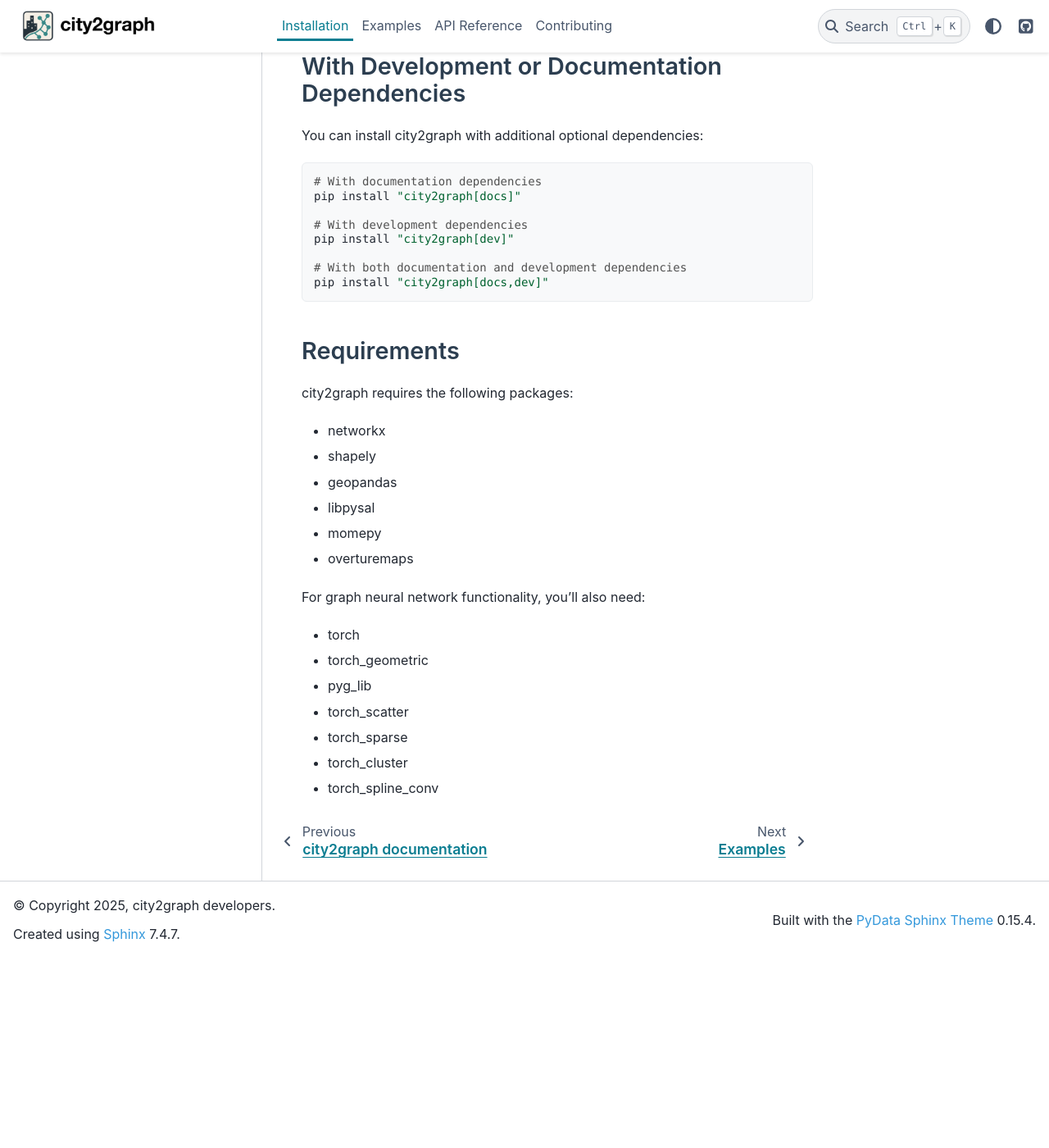
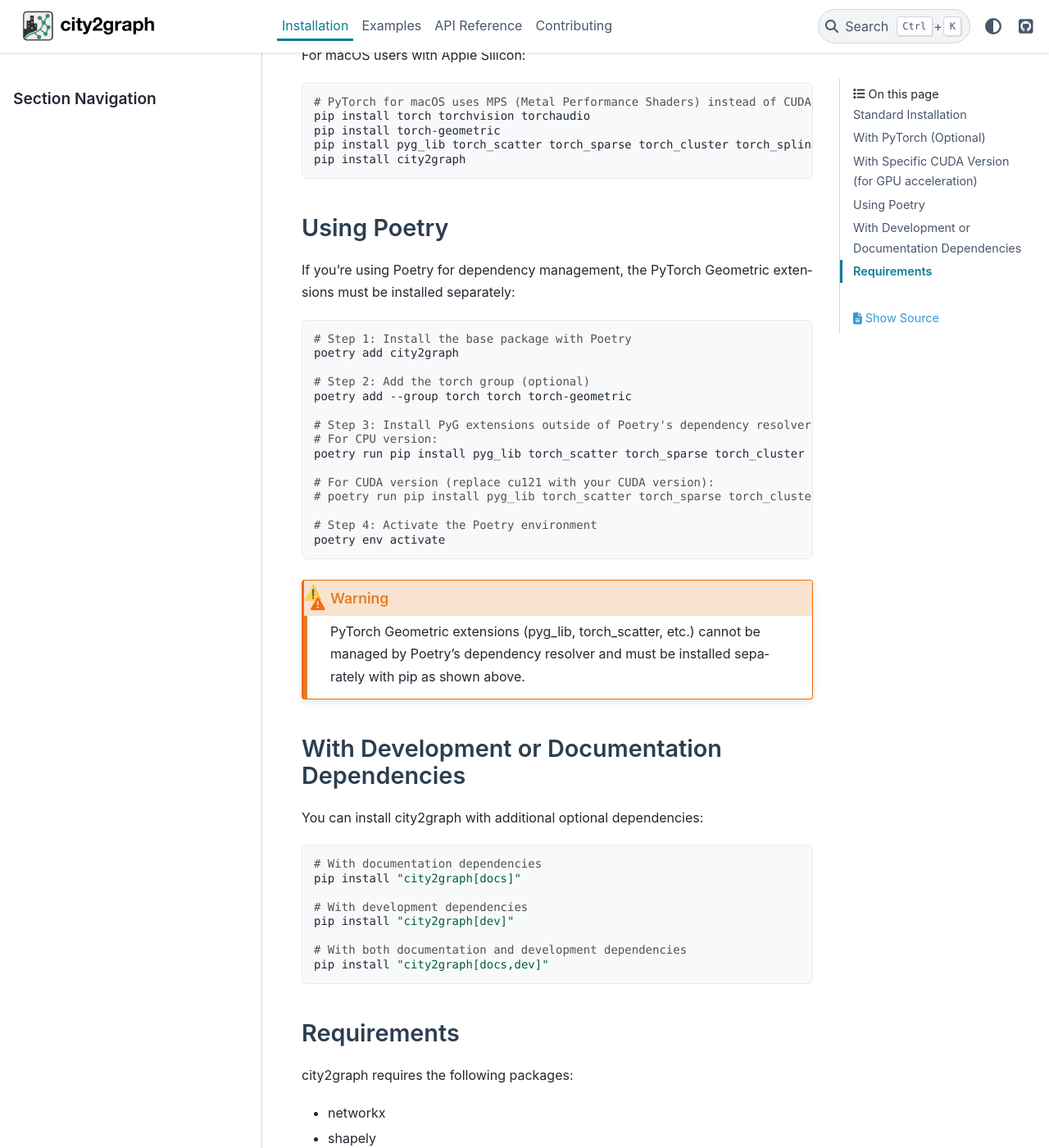
Before and after one commit to yu-ta-sato/city2graph, a Sphinx documentation site: the page built from docs/source/installation.rst, in a window 1280 px wide and 1400 px high, scrolled down 1578 px. Shown: the whole window at 82% size. Built offline with Sphinx 7.4.7 and the PyData theme 0.15.4, drawn with Linux system fonts in a browser that asks for light colours; pages that are not in the unit, such as notebooks, are missing from menus; before the commit the page ends 2748 px from its top, so only the background shows below that; some of the changed text lies outside the part shown.

Commit message:
Separate dependencies of torch and torch_geometric from the core onespo

```diff
--- a/docs/source/installation.rst
+++ b/docs/source/installation.rst
@@ -30,7 +30,10 @@ If you need the graph neural network functionality, install with the torch optio
     # Install with PyTorch and PyTorch Geometric (CPU version)
     pip install "city2graph[torch]"
 
-This will install PyTorch and PyTorch Geometric with CPU support, suitable for development and small-scale processing.
+This will install PyTorch and PyTorch Geometric with CPU support. However, PyTorch Geometric extensions require separate installation as explained in the GPU section below.
+
+.. note::
+   The PyTorch Geometric extensions (pyg_lib, torch_scatter, etc.) are not included in the [torch] extra and must be installed separately as shown in the CUDA/GPU section below.
 
 With Specific CUDA Version (for GPU acceleration)
 -----------------------------------------------
@@ -60,6 +63,32 @@ For macOS users with Apple Silicon:
     pip install torch-geometric
     pip install pyg_lib torch_scatter torch_sparse torch_cluster torch_spline_conv -f https://data.pyg.org/whl/torch-2.4.0+cpu.html
     pip install city2graph
+
+Using Poetry
+----------
+
+If you're using Poetry for dependency management, the PyTorch Geometric extensions must be installed separately:
+
+.. code-block:: bash
+
+    # Step 1: Install the base package with Poetry
+    poetry add city2graph
+
+    # Step 2: Add the torch group (optional)
+    poetry add --group torch torch torch-geometric
+
+    # Step 3: Install PyG extensions outside of Poetry's dependency resolver
+    # For CPU version:
+    poetry run pip install pyg_lib torch_scatter torch_sparse torch_cluster torch_spline_conv -f https://data.pyg.org/whl/torch-2.4.0+cpu.html
+
+    # For CUDA version (replace cu121 with your CUDA version):
+    # poetry run pip install pyg_lib torch_scatter torch_sparse torch_cluster torch_spline_conv -f https://data.pyg.org/whl/torch-2.4.0+cu121.html
+
+    # Step 4: Activate the Poetry environment
+    poetry env activate
+
+.. warning::
+   PyTorch Geometric extensions (pyg_lib, torch_scatter, etc.) cannot be managed by Poetry's dependency resolver and must be installed separately with pip as shown above.
 
 With Development or Documentation Dependencies
 -------------------------------------------
```
Also changed, not shown: README.md (+39 -35 lines), pyproject.toml (+4 -11 lines), 2 other files.
